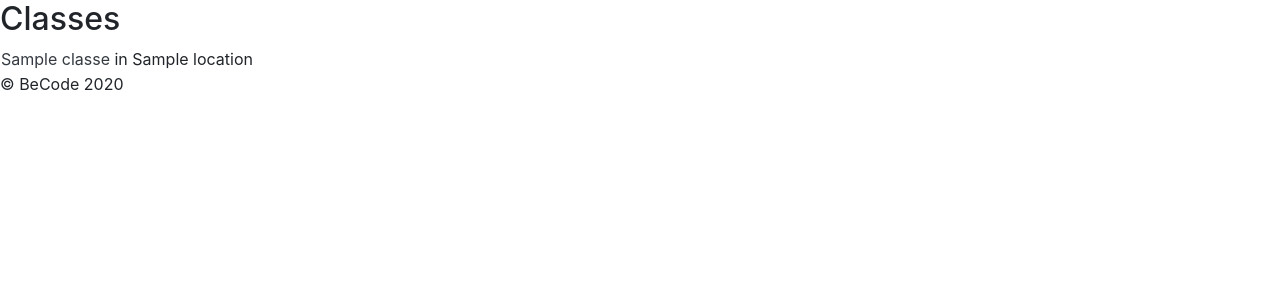
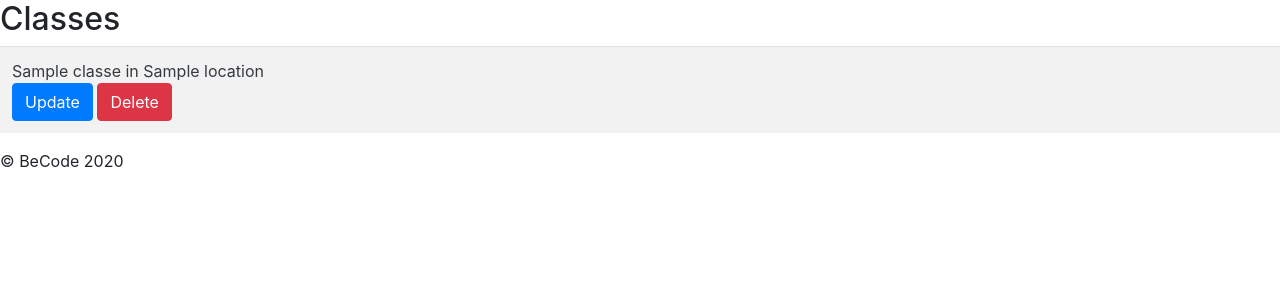
Before and after one commit to Fib88/sql-crud, a PHP site: template View/courseView.php in a window 1280 px wide. Shown: the top 300 px of the page. Run offline with PHP 8.4, Linux system fonts and the light colour scheme; the template is opened without the code that fills it: most values are stand-ins (such as "Sample title", 1, 10 or a date in 2020); a stand-in replaces the project's code that opens the database connection.

Commit message:
adding buttons to course page

```diff
--- a/View/courseView.php
+++ b/View/courseView.php
@@ -2,26 +2,64 @@
 
 ?>
 <h2>Classes</h2>
-<table table-striped table-wide text-dark>
+
     <?php foreach ($classes as $course):?>
+    <table class="table table-striped table-wide text-dark">
     <tr>
         <td>
             <a href="?page=classes&course=<?php echo $course["id"]; ?>"class="text-dark"><?php echo $course["name"]; ?></a>
 
             <?php echo " in ". " ".$course["location"]; ?>
+
+            <form method="post">
+                <input type="hidden" name="idupdate" value="<?php echo $course['id'] ?>"/>
+                <input type="submit" name="update" value="Update" class="btn btn-primary"/>
+
+                <input type="hidden" name="id" value="<?php echo $course['id'] ?>"/>
+                <input type="submit" name="delete" value="Delete" class="btn btn-danger">
+            </form>
         </td>
     </tr>
-    <?php endforeach; ?>
-        </td>
-    </tr>
+
+
 </table>
+<?php endforeach; ?>
+
+<?php if (isset($_POST['register']) || isset($_POST['update'])): ?>
+
+    <form method="post">
+        <input type="hidden" name="id" value="<?php echo $updatedClass['id'] ?>"/>
+        <label for="name">Class Name:</label><br>
+        <input type="text" name="name" value="<?php echo $updatedClass['name']; ?>"><br>
+        <label for="email">Location:</label><br>
+        <input type="text" name="location" value="<?php echo $updatedClass['location']; ?>"><br>
+
+        <select name="course" class="custom-select">
+            <option selected>Please select the correct class</option>
+            <?php foreach ($classes as $course): ?>
+                <option  value="<?php echo $course["id"]; ?>"><?php echo $course["name"]; ?></option>
+            <?php endforeach; ?>
+        </select>
+
+
+        <input type="submit" name="add" value="<?php if (isset($_POST['register'])) {
+            echo 'Register';
+        } ?><?php if (isset($_POST['update'])) {
+            echo 'Update';
+        } ?>" class="btn btn-success">
+
+    </form>
+<?php endif;?>
 
 
 
 <?php if (isset($_GET['course'])): ?>
     <h1>Teacher</h1>
+    <table class="table table-striped table-wide text-dark">
+        <a href="?page=teachers"
+        ><?php echo $teacherShow["name"]; ?></a>
+    </table>
 
-    <?php echo $teacherShow['name']?>
 
     <h2>Students</h2>
     <table class="table table-striped table-wide text-dark">
@@ -43,4 +81,4 @@
 
 
     </table>
-<?php endif; ?>
+<?php endif;
```
Also changed, not shown: Controller/courseController.php (+15 -0 lines).
